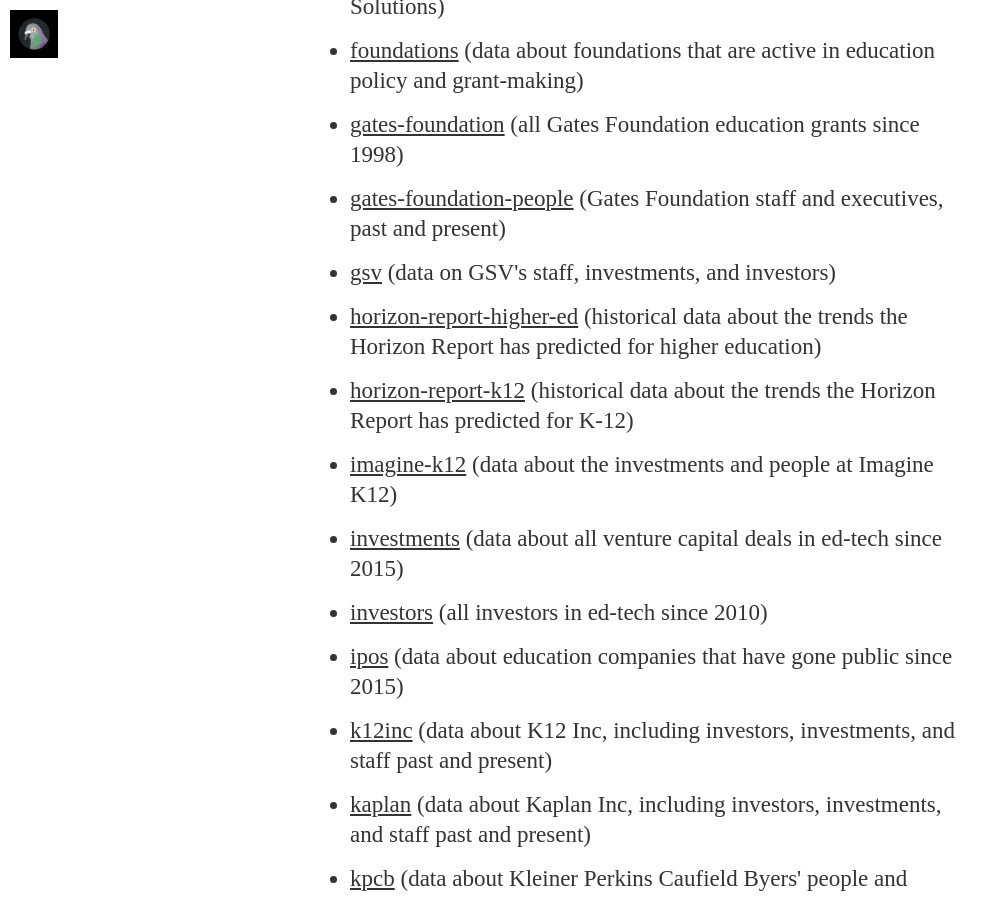
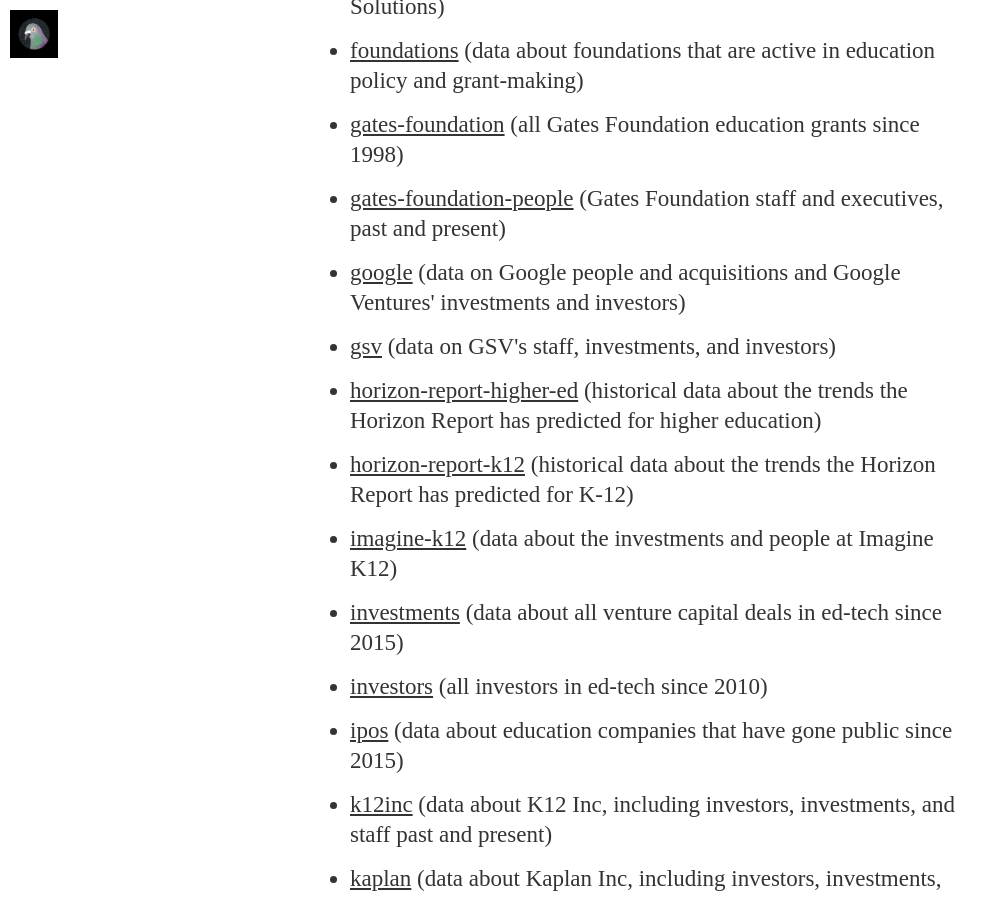
Before and after one commit to HackEducation/data, a Jekyll site: the page built from index.html, in a window 1280 px wide and 900 px high, scrolled down 1962 px. Shown: the whole window, without its empty margins (0-1007 px from the left). Built offline with Jekyll 4.4.1, drawn with Linux system fonts in a browser that asks for light colours; nearby versions of some CDN libraries; some web fonts are replaced.

Commit message:
added data set

```diff
--- a/index.html
+++ b/index.html
@@ -23,6 +23,7 @@
 <li><a href="https://Hack-Education-Data.github.io/foundations">foundations</a> (data about foundations that are active in education policy and grant-making)</li>
 <li><a href="https://Hack-Education-Data.github.io/gates-foundation">gates-foundation</a> (all Gates Foundation education grants since 1998)</li>
 <li><a href="https://Hack-Education-Data.github.io/gates-foundation-people">gates-foundation-people</a> (Gates Foundation staff and executives, past and present)</li>
+<li><a href="https://hack-education-data.github.io/google">google</a> (data on Google people and acquisitions and Google Ventures' investments and investors)</li>
 <li><a href="https://hack-education-data.github.io/gsv">gsv</a> (data on GSV's staff, investments, and investors)</li>
 <li><a href="https://Hack-Education-Data.github.io/horizon-report-k12">horizon-report-higher-ed</a> (historical data about the trends the Horizon Report has predicted for higher education)</li>
 <li><a href="https://Hack-Education-Data.github.io/horizon-report-k12">horizon-report-k12</a> (historical data about the trends the Horizon Report has predicted for K-12)</li>
```
